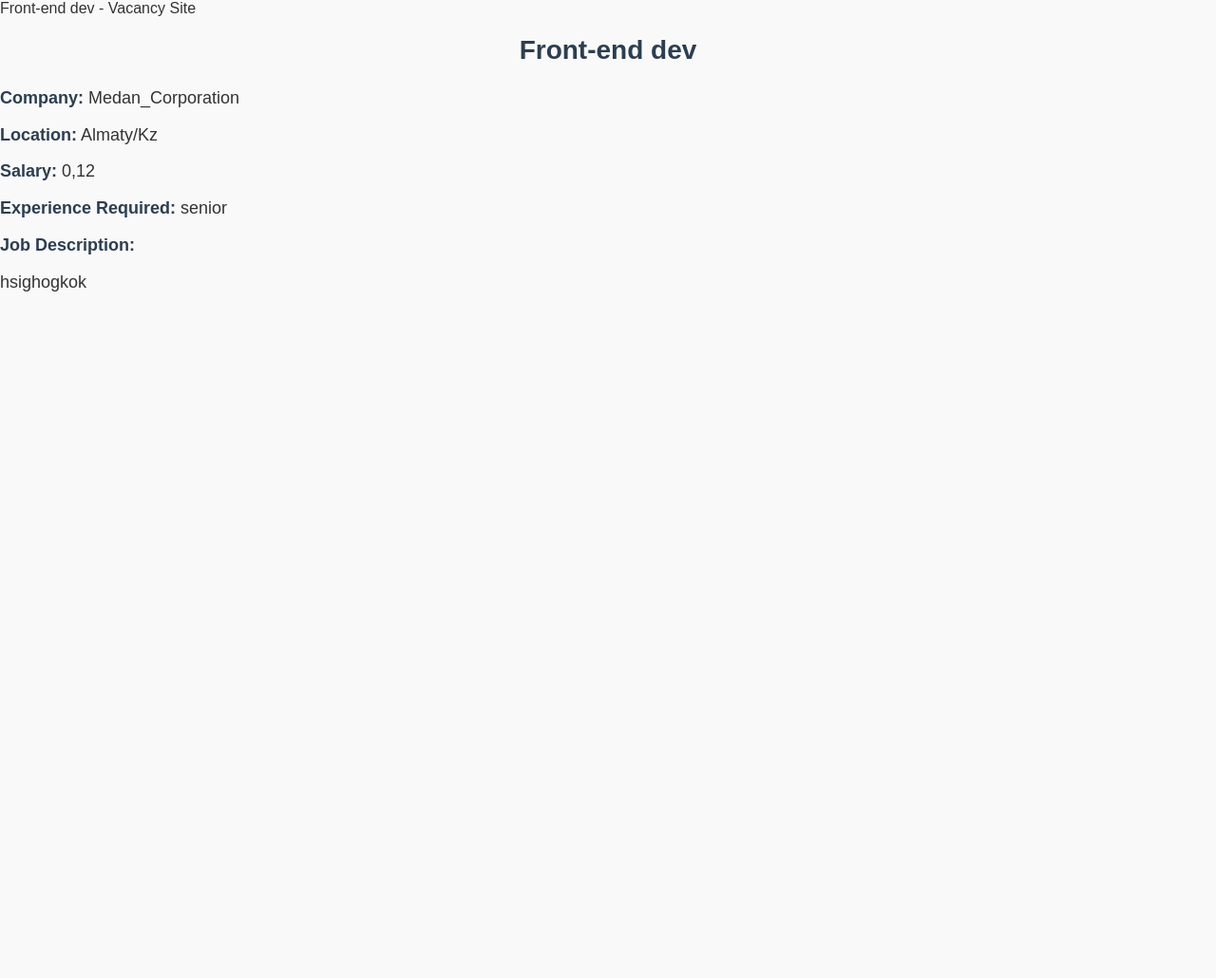
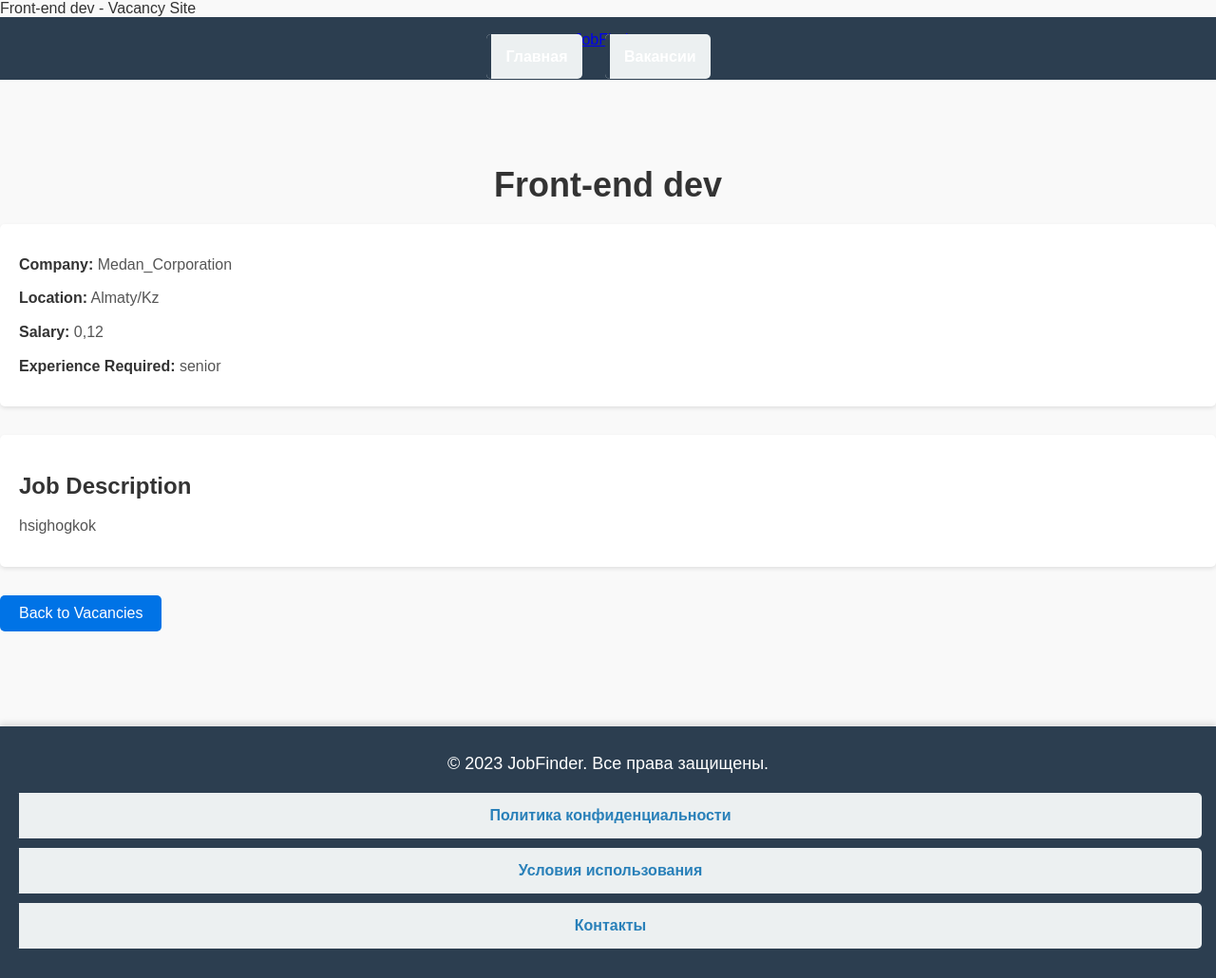
Before and after one commit to madiar-ops/django-app, a Django app: page /vacancy/1/ in a window 1280 px wide. Shown: the whole page at 95% size. Before the commit the page ends 307 px from the top, so only its background shows below. Run offline with Django 4.2, Linux system fonts and the light colour scheme; data comes from the database, SQL or seed files in the repository; both versions use the stored data as it was after the commit.

Commit message:
third commit

```diff
--- a/vacancies/static/styles/styles.css
+++ b/vacancies/static/styles/styles.css
@@ -155,3 +155,69 @@
 .vacancies ul li a:hover {
     text-decoration: underline;
 }
+/* Стили для деталей вакансии */
+.vacancy-detail {
+    padding: 60px 0;
+    background: #f9f9f9;
+}
+
+.vacancy-detail h1 {
+    font-size: 36px;
+    margin-bottom: 20px;
+    color: #333;
+}
+
+.vacancy-info {
+    background: #fff;
+    padding: 20px;
+    border-radius: 5px;
+    box-shadow: 0 2px 4px rgba(0, 0, 0, 0.1);
+    margin-bottom: 30px;
+}
+
+.vacancy-info p {
+    font-size: 16px;
+    color: #555;
+    margin-bottom: 10px;
+}
+
+.vacancy-info p strong {
+    color: #333;
+}
+
+.job-description {
+    background: #fff;
+    padding: 20px;
+    border-radius: 5px;
+    box-shadow: 0 2px 4px rgba(0, 0, 0, 0.1);
+    margin-bottom: 30px;
+}
+
+.job-description h2 {
+    font-size: 24px;
+    margin-bottom: 15px;
+    color: #333;
+}
+
+.job-description p {
+    font-size: 16px;
+    color: #555;
+    line-height: 1.6;
+}
+
+.btn-back {
+    display: inline-block;
+    padding: 10px 20px;
+    background: #0073e6;
+    color: #fff;
+    border-radius: 5px;
+    text-align: center;
+    font-size: 16px;
+    font-weight: 500;
+    text-decoration: none;
+    transition: background 0.3s ease;
+}
+
+.btn-back:hover {
+    background: #005bb5;
+}
--- a/vacancies/templates/vacancy_detail.html
+++ b/vacancies/templates/vacancy_detail.html
@@ -1,22 +1,59 @@
-{% load static%}
+{% load static %}
 <!DOCTYPE html>
 <html lang="en">
 <head>
     <meta charset="UTF-8" />
     <meta name="viewport" content="width=device-width, initial-scale=1.0" />
-    <title>Description of vacancies</title>
+    <title>{{ vacancy.title }} - Vacancy Site</title>
+    <link rel="stylesheet" href="{% static 'styles/styles.css' %}" />
+    <link href="https://fonts.googleapis.com/css2?family=Inter:wght@400;500;700&display=swap" rel="stylesheet">
 </head>
 <body>
-    <link rel="stylesheet" href={% static 'styles/styles.css' %} />
-     {% block title %}{{ vacancy.title }} - Vacancy
-    Site{% endblock %} {% block content %}
+    {% block title %}{{ vacancy.title }} - Vacancy Site{% endblock %}
+    {% block content %}
+    <header class="header">
+        <div class="container">
+            <div class="logo">
+                <a href="#">JobFinder</a>
+            </div>
+            <nav class="nav">
+                <ul>
+                    <li><a href="{% url 'home' %}">Главная</a></li>
+                    <li><a href="{% url 'post_list' %}">Вакансии</a></li>
+
+                </ul>
+            </nav>
+
+        </div>
+    </header>
+
+    <section class="vacancy-detail">
+        <div class="container">
             <h1>{{ vacancy.title }}</h1>
+            <div class="vacancy-info">
                 <p><strong>Company:</strong> {{ vacancy.company }}</p>
                 <p><strong>Location:</strong> {{ vacancy.location }}</p>
                 <p><strong>Salary:</strong> {{ vacancy.salary }}</p>
                 <p><strong>Experience Required:</strong> {{ vacancy.experience }}</p>
-    <p><strong>Job Description:</strong></p>
+            </div>
+            <div class="job-description">
+                <h2>Job Description</h2>
                 <p>{{ vacancy.description }}</p>
+            </div>
+            <a href="{% url 'post_list' %}" class="btn-back">Back to Vacancies</a>
+        </div>
+    </section>
+
+    <footer class="footer">
+        <div class="container">
+            <p>&copy; 2023 JobFinder. Все права защищены.</p>
+            <ul>
+                <li><a href="#">Политика конфиденциальности</a></li>
+                <li><a href="#">Условия использования</a></li>
+                <li><a href="#">Контакты</a></li>
+            </ul>
+        </div>
+    </footer>
     {% endblock %}
 </body>
 </html>
```
Also changed, not shown: db.sqlite3. Lines whose indentation alone changed are shown as unchanged.
